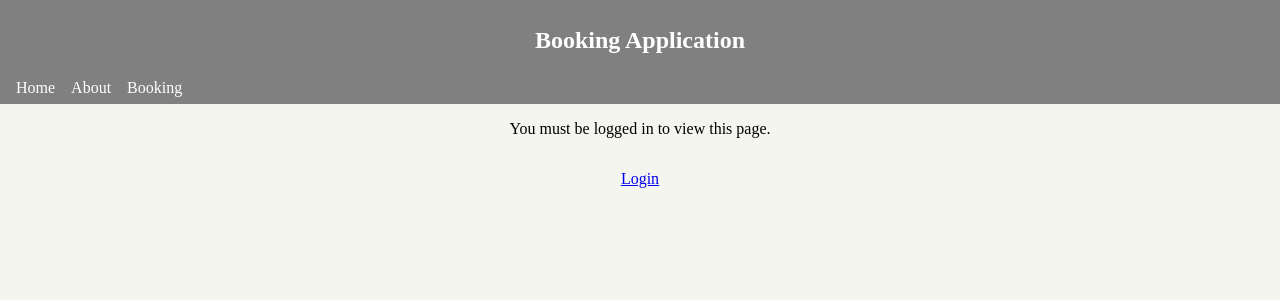
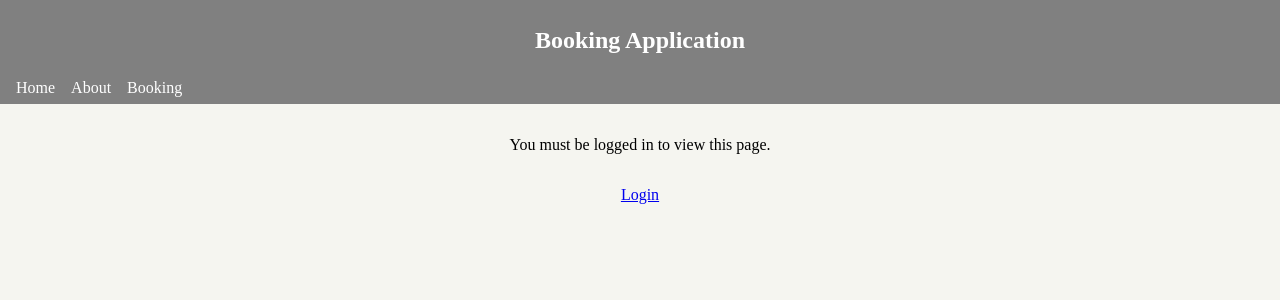
Before and after one commit to oozet/BookingApplication, a SvelteKit app in the folder frontend/: page /booking in a window 1280 px wide. Shown: the top 300 px of the page. Built offline with nearby package versions, Linux system fonts and the light colour scheme; a web font is replaced by a local one.

Commit message:
feat: Add main tag to layout, give it some styling

```diff
--- a/frontend/src/routes/+layout.svelte
+++ b/frontend/src/routes/+layout.svelte
@@ -6,4 +6,14 @@
 
 <Navbar />
 
-{@render children()}
+<main>{@render children()}</main>
+
+<style>
+	main {
+		display: flex;
+		flex-direction: column;
+		justify-content: flex-start;
+		align-items: center;
+		margin: 1rem;
+	}
+</style>
```
